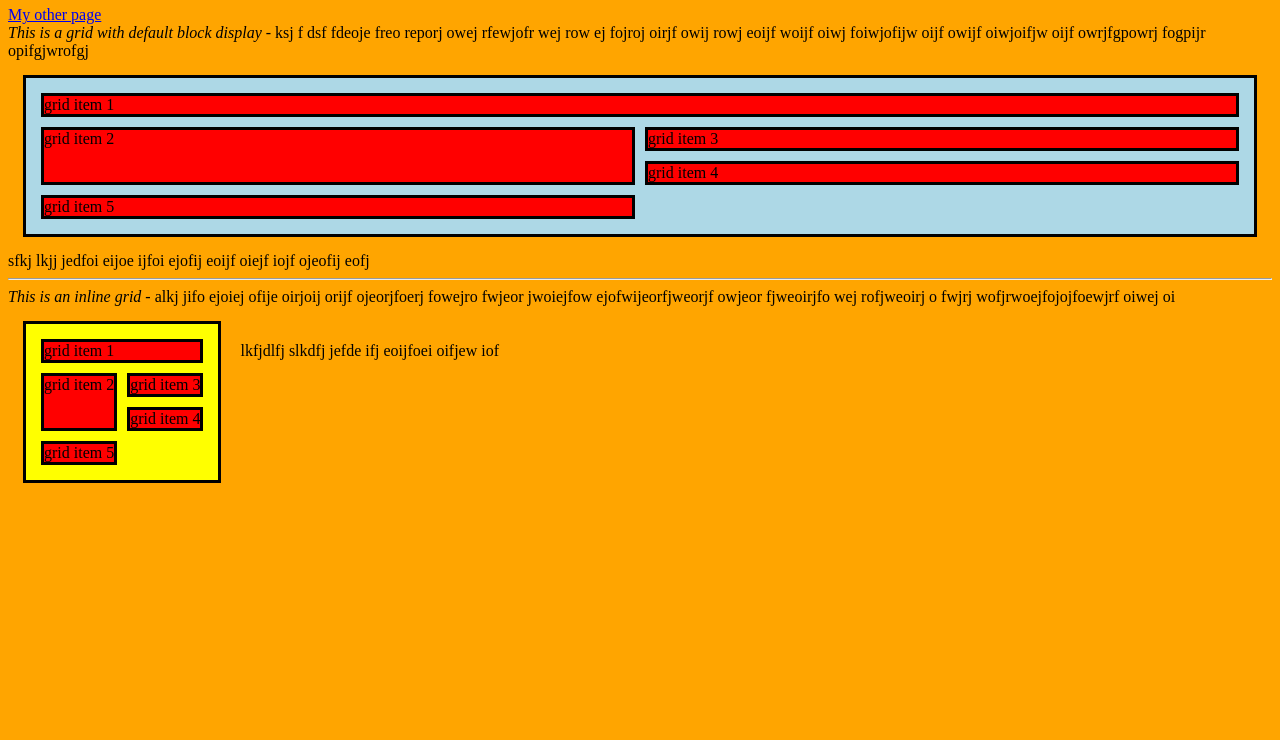
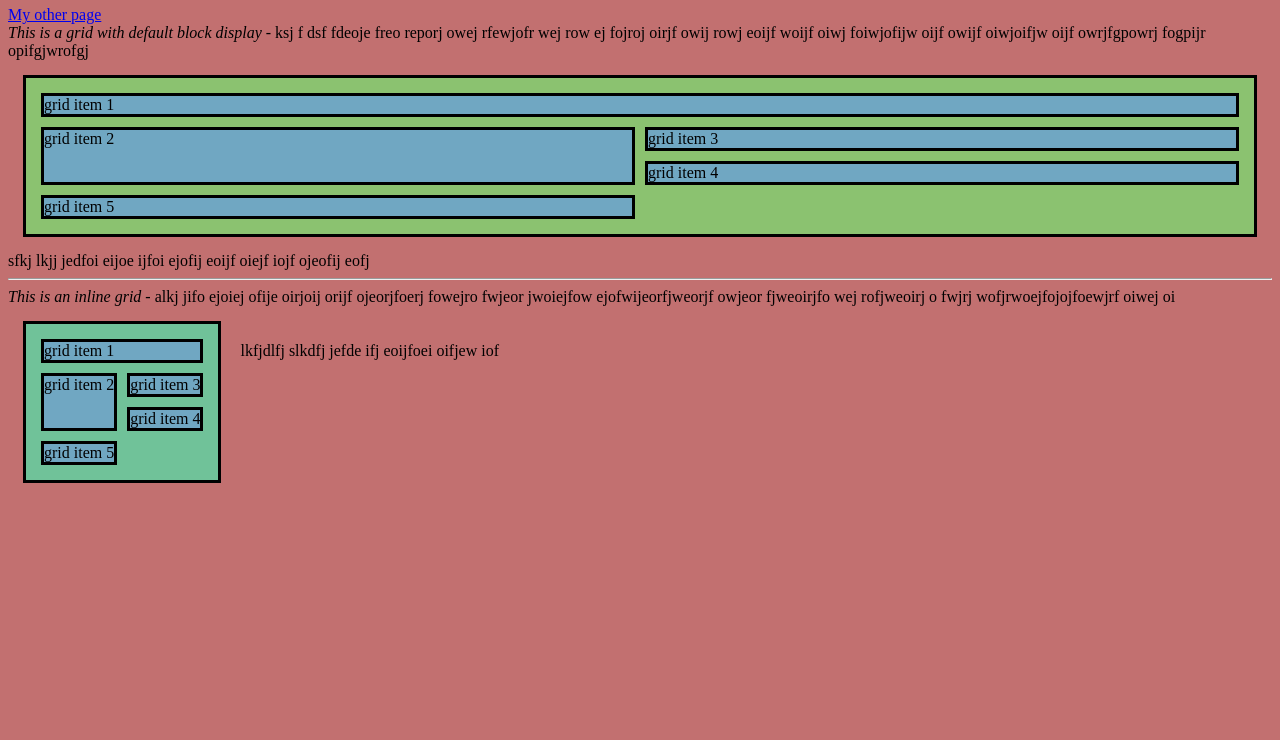
Before and after one commit to jr2nd/gridtemplate, a plain HTML site: page index.html in a window 1280 px wide. Shown: the part 60-800 px from the top of the page. Drawn offline with Linux system fonts and the light colour scheme.

Commit message:
1 file modified

```diff
--- a/styles.css
+++ b/styles.css
@@ -1,9 +1,9 @@
 :root {
-  --bodyBGColor: orange;
-  --containerBGColor: green;
-  --gridBGColor: lightblue;
-  --inlineGridBGColor: yellow;
-  --griditemsBGColor: red;
+  --bodyBGColor: hsl(0, 40%, 60%);
+  --containerBGColor: hsl(50, 40%, 60%);
+  --gridBGColor: hsl(100, 40%, 60%);
+  --inlineGridBGColor: hsl(150, 40%, 60%);
+  --griditemsBGColor: hsl(200, 40%, 60%);
 }
 
 body {
```
